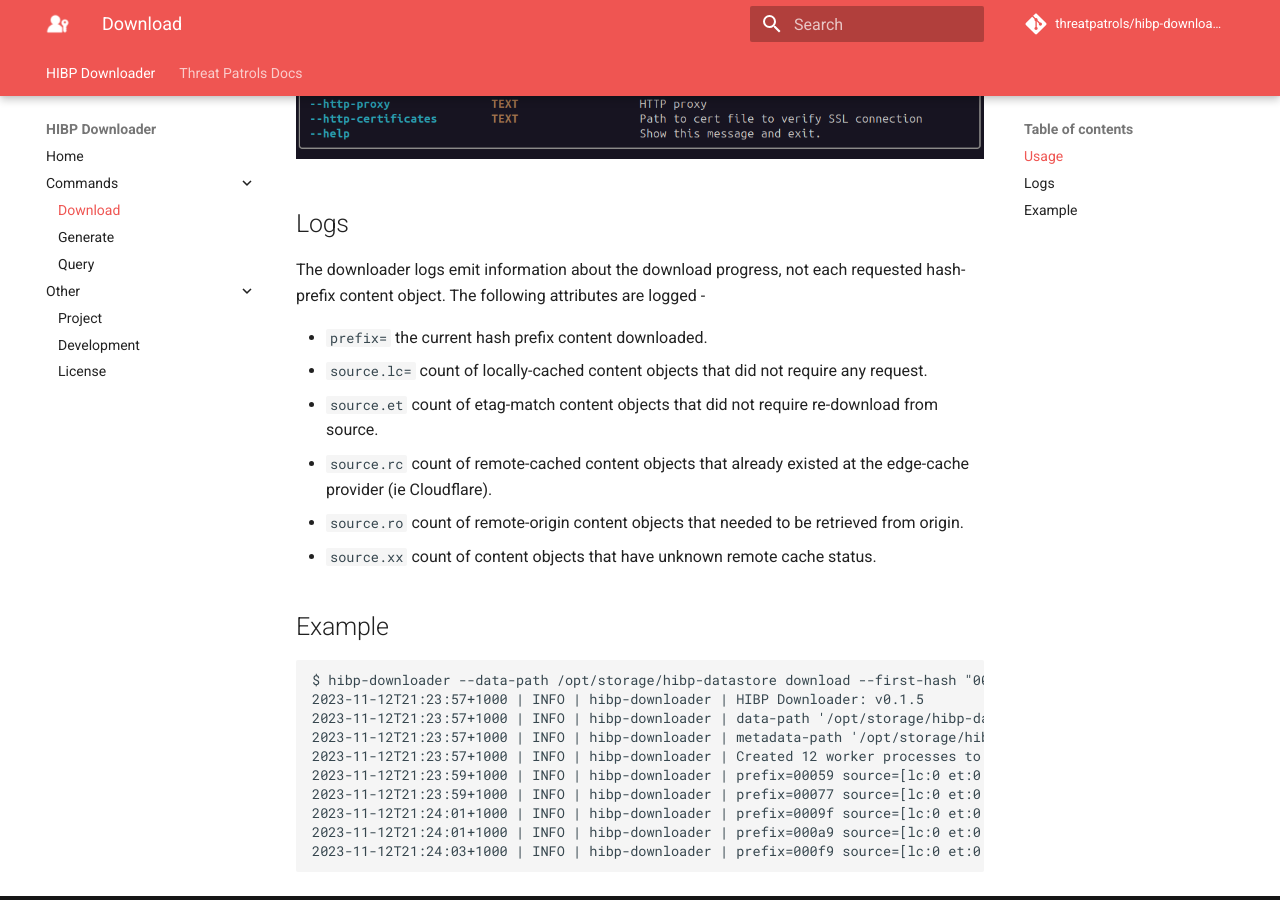
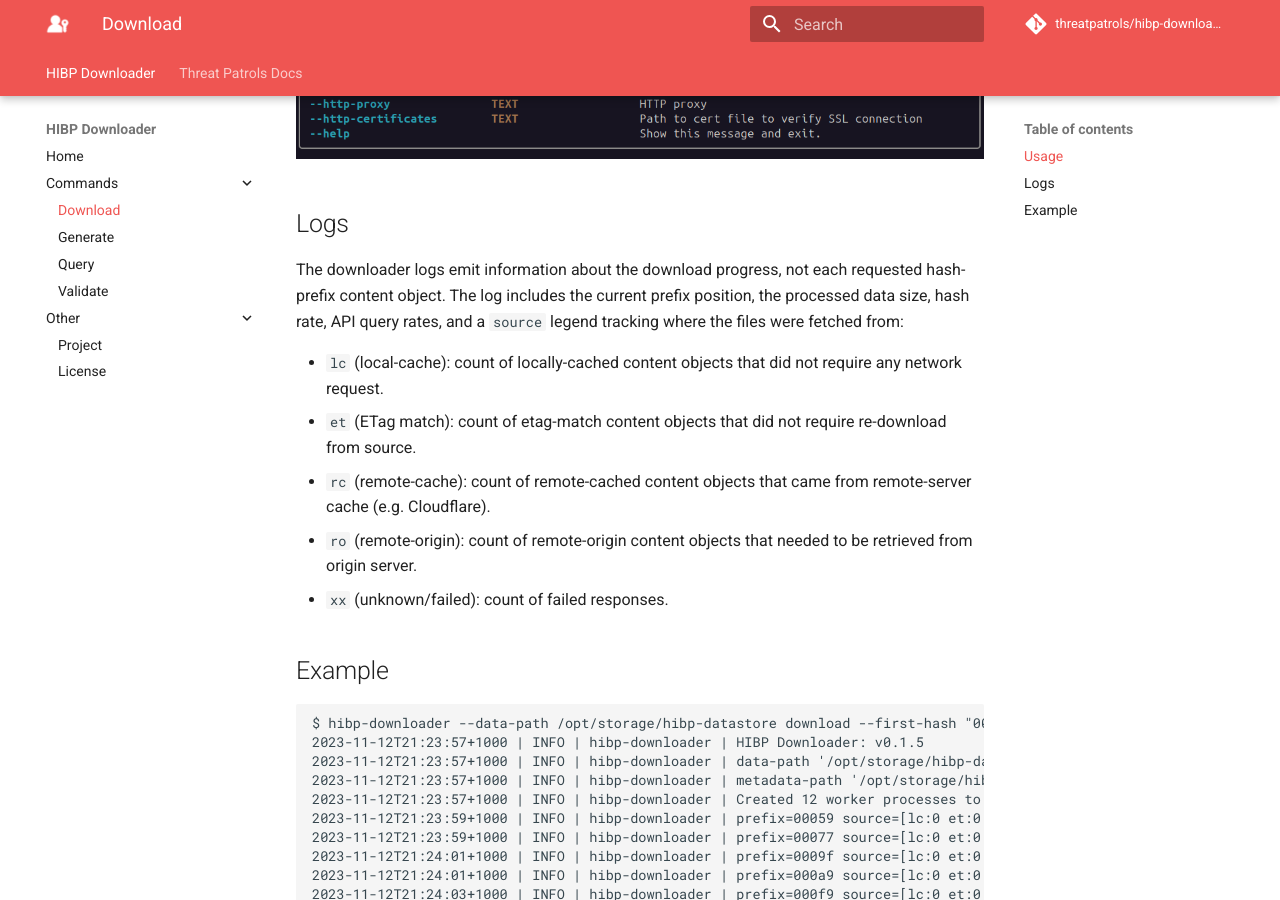
Before and after one commit to threatpatrols/hibp-downloader, an MkDocs documentation site: the page built from docs/docs/command/download.md, in a window 1280 px wide and 900 px high, scrolled down 1419 px. Built offline with MkDocs 1.6.1 and Material for MkDocs 9.7.7, drawn with Linux system fonts in a browser that asks for light colours; comment, search, counter and statistics services are not loaded.

Commit message:
Update docs

````diff
--- a/docs/docs/command/download.md
+++ b/docs/docs/command/download.md
@@ -32,14 +32,14 @@
 
 ## Logs
 The downloader logs emit information about the download progress, not each requested hash-prefix content
-object.  The following attributes are logged -
+object. The log includes the current prefix position, the processed data size, hash rate, API query rates, and a `source` legend tracking where the files were fetched from:
 
- * `prefix=` the current hash prefix content downloaded.
- * `source.lc=` count of locally-cached content objects that did not require any request.
- * `source.et` count of etag-match content objects that did not require re-download from source.
- * `source.rc` count of remote-cached content objects that already existed at the edge-cache provider (ie Cloudflare).
- * `source.ro` count of remote-origin content objects that needed to be retrieved from origin.
- * `source.xx` count of content objects that have unknown remote cache status.
+ * `lc` (local-cache): count of locally-cached content objects that did not require any network request.
+ * `et` (ETag match): count of etag-match content objects that did not require re-download from source.
+ * `rc` (remote-cache): count of remote-cached content objects that came from remote-server cache (e.g. Cloudflare).
+ * `ro` (remote-origin): count of remote-origin content objects that needed to be retrieved from origin server.
+ * `xx` (unknown/failed): count of failed responses.
+
 
 ## Example
 ```commandline
--- a/docs/mkdocs.yml
+++ b/docs/mkdocs.yml
@@ -8,9 +8,9 @@
       - command/download.md
       - command/generate.md
       - command/query.md
+      - command/validate.md
     - Other:
       - project.md
-      - development.md
       - license.md
   - Threat Patrols Docs: https://docs.threatpatrols.com/
 
````
Also changed, not shown: docs/docs/command/validate.md (added, +39 -0 lines), docs/docs/development.md (deleted, +0 -33 lines), docs/docs/index.md (+20 -7 lines).
